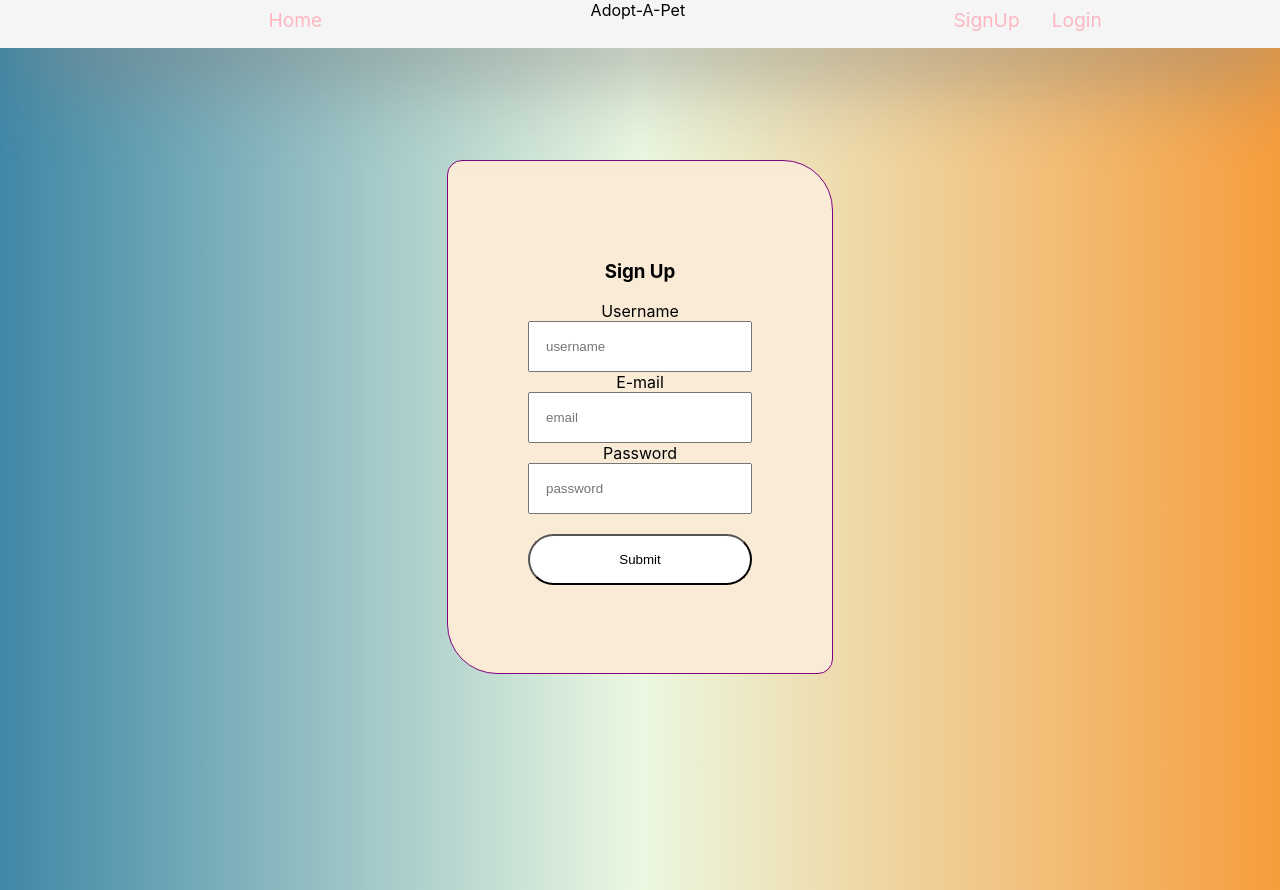
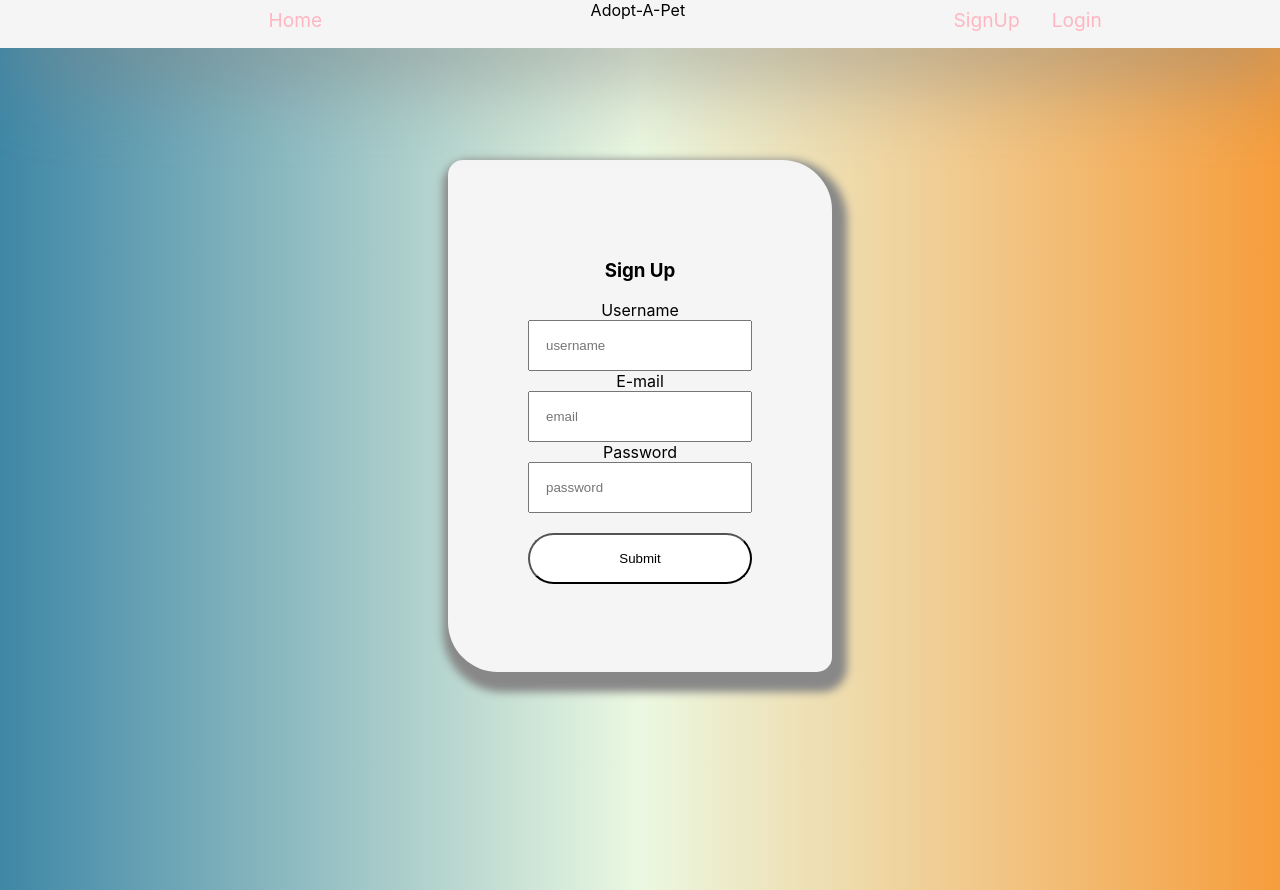
Before and after one commit to HassenH1/Adopt-a-Pet, a React (Create React App) app: page /signup in a window 1280 px wide. Built offline with nearby package versions, Linux system fonts and the light colour scheme.

Commit message:
finished for the day

```diff
--- a/src/components/Login/index.js
+++ b/src/components/Login/index.js
@@ -1,11 +1,14 @@
 import React from 'react'
-import { Background } from "./styled"
+import { Background, Form } from "./styled"
 
 function Login() {
   return (
     <Background>
-      <div style={{padding: "27.8rem 30rem"}}>
-      </div>
+      <Form>
+        <input />
+        <input />
+        <button>Login</button>
+      </Form>
     </Background>
   )
 }
--- a/src/components/Login/styled.js
+++ b/src/components/Login/styled.js
@@ -7,3 +7,7 @@ export const Background = styled.div`
             linear-gradient(127deg, rgba(0,255,0,.8), rgba(0,255,0,0) 70.71%),
             linear-gradient(336deg, rgba(0,0,255,.8), rgba(0,0,255,0) 70.71%);
 `
+
+export const Form = styled.form`
+  border: 1px solid yellow;
+`
--- a/src/components/Signup/styled.js
+++ b/src/components/Signup/styled.js
@@ -16,7 +16,6 @@ padding: 10rem;
 `
 
 export const Form = styled.form`
-  border: 1px solid purple;
   border-radius: 15px 50px;
   text-align: center;
   padding: 5rem;
@@ -25,8 +24,8 @@ export const Form = styled.form`
   width: 14rem;
   height: 22rem;
   margin: 0 auto;
-  background: antiquewhite;
-
+  background: whitesmoke;
+  box-shadow: 5px 10px 8px 10px #888888;
 `
 
 export const Inputs = styled.input`
```
